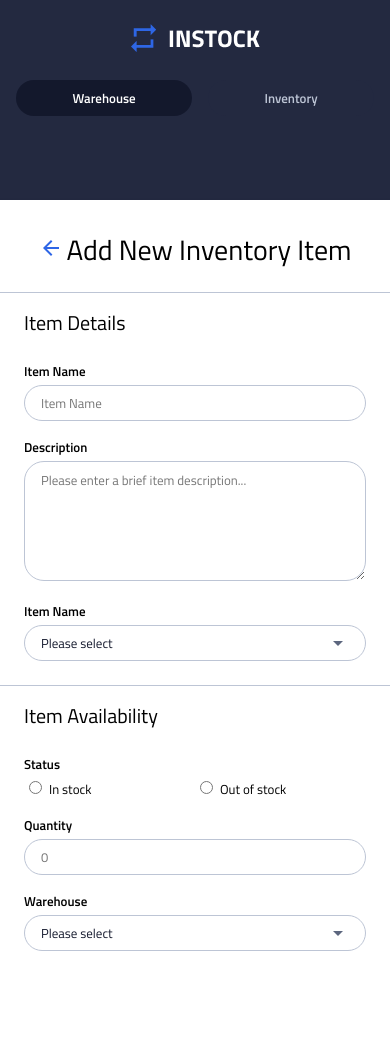
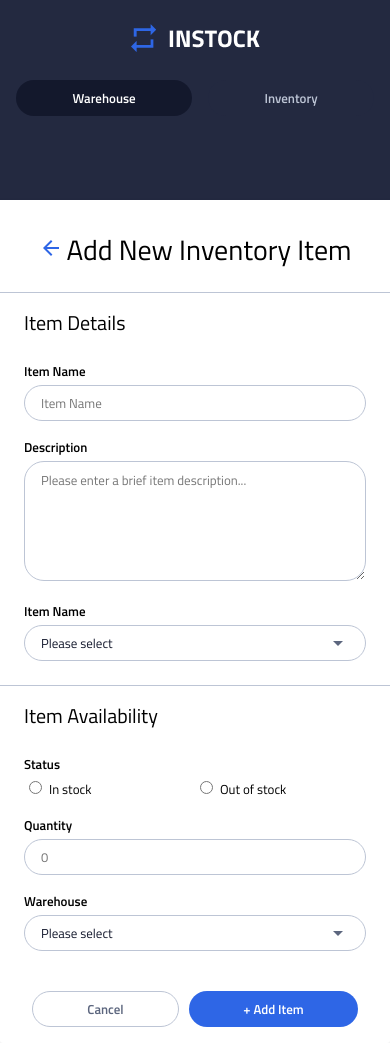
Before and after one commit to ChenElla/well_group_5_inStock, a React (Vite) app: page / in a window 390 px wide. Before the commit the page ends 975 px from the top, so only its background shows below. Built offline with nearby package versions, Linux system fonts and the light colour scheme.

Commit message:
created component for bottom of page buttons (name specific to this component though I think it can be made universal). Styled them and need to fix mobile sizing issue where button size not equal

```diff
--- /dev/null
+++ b/src/components/AddInvItemBtn/AddInvItemBtn.jsx
@@ -0,0 +1,19 @@
+import React from "react";
+import "./AddInvItemBtn.scss";
+
+function AddInvItemBtn() {
+  return (
+    <div className="AddInvItemBtn">
+      <div className="AddInvItemBtn__outer">
+        <button className="AddInvItemBtn__button AddInvItemBtn__button--cancel">
+          Cancel
+        </button>
+        <button className="AddInvItemBtn__button AddInvItemBtn__button--add">
+          + Add Item
+        </button>
+      </div>
+    </div>
+  );
+}
+
+export default AddInvItemBtn;
--- /dev/null
+++ b/src/components/AddInvItemBtn/AddInvItemBtn.scss
@@ -0,0 +1,33 @@
+@import "../../../partials/_colors";
+@import "../../../partials/_fonts";
+@import "../../../partials/_media";
+@import "../../Global.scss";
+
+.AddInvItemBtn {
+  &__outer {
+    @include flexCtrAll;
+    padding: 16px 32px;
+    gap: 10px;
+    @include tablet {
+      justify-content: flex-end;
+    }
+  }
+  &__button {
+    @include textBtn;
+    flex-grow: 1;
+    @include tablet {
+      flex-grow: 0;
+    }
+    &--cancel {
+      color: $Slate;
+      background: #ffffff;
+      border: 1px solid #bdc5d5;
+      border-radius: 20px;
+    }
+    &--add {
+      color: $White;
+      background: #2e66e6;
+      border-radius: 20px;
+    }
+  }
+}
--- a/src/components/NewInvBody/InvItemBody.jsx
+++ b/src/components/NewInvBody/InvItemBody.jsx
@@ -3,6 +3,7 @@ import PageHeader from "../PageHeader/PageHeader";
 import ItemDetails from "../ItemDetails/ItemDetails";
 import ItemAvailability from "../ItemAvailability/ItemAvailability";
 import "./InvItemBody.scss";
+import AddInvItemBtn from "../AddInvItemBtn/AddInvItemBtn";
 
 function NewInvBody() {
   return (
@@ -16,6 +17,7 @@ function NewInvBody() {
           <ItemAvailability />
         </div>
       </div>
+      <AddInvItemBtn />
     </div>
   );
 }
```
